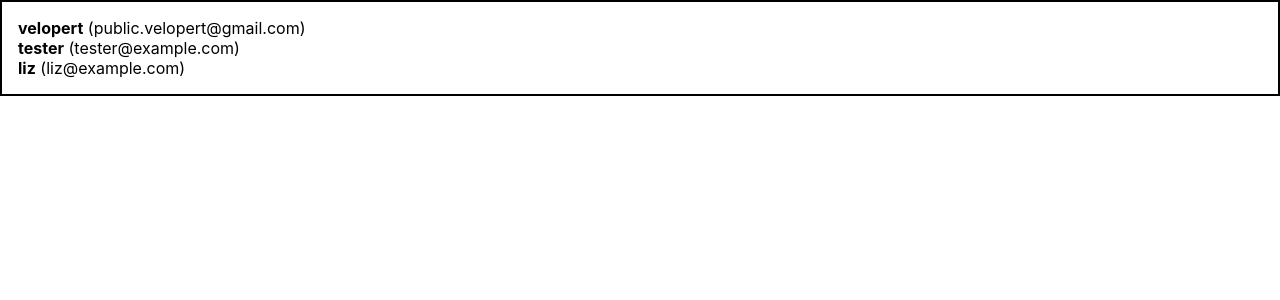
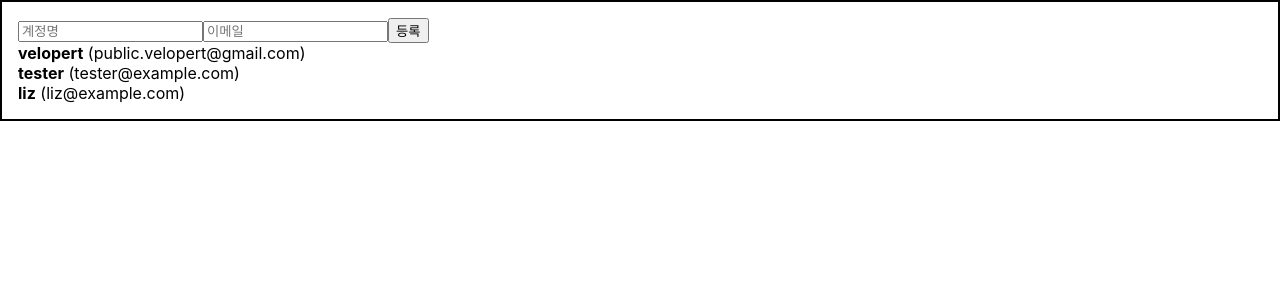
Before and after one commit to InJoon-L/React-basic, a React (Create React App) app: page / in a window 1280 px wide. Shown: the top 300 px of the page. Built offline with nearby package versions, Linux system fonts and the light colour scheme.

Commit message:
ts-useRef 이용한 데이터 추가해서 관리하기

```diff
--- a/src/App.tsx
+++ b/src/App.tsx
@@ -1,11 +1,88 @@
+import React, { useRef, useState } from 'react';
 import './App.css';
 import Wrapper from './components/Wrapper';
 import UserList from './components/UserList';
+import CreateUser from './components/CreateUser';
+
+export type userListType = {
+	id: number;
+	username: string;
+	email: string;
+};
+
+export interface inputsType {
+  username: string;
+  email: string;
+}
+
+export interface onChange {
+  (e: React.ChangeEvent<HTMLInputElement>): void;
+}
+
+export interface onCreate {
+  (): void;
+}
 
 const App = (): JSX.Element => {
+  const [inputs, setInputs] = useState<inputsType>({
+    username: '',
+    email: ''
+  });
+
+  const [users, setUsers] = useState<userListType[]>([
+		{
+			id: 1,
+			username: 'velopert',
+			email: 'public.velopert@gmail.com'
+		},
+		{
+			id: 2,
+			username: 'tester',
+			email: 'tester@example.com'
+		},
+		{
+			id: 3,
+			username: 'liz',
+			email: 'liz@example.com'
+		}
+  ]);
+
+  const onChange = (e: React.ChangeEvent<HTMLInputElement>): void => {
+    const { name, value } = e.target;
+
+    setInputs({
+      ...inputs,
+      [name]: value
+    });
+  };
+
+  const nextId = useRef<number>(4);
+
+  const onCreate = (): void => {
+    const user: userListType = {
+      id: nextId.current,
+      username: inputs.username,
+      email: inputs.email
+    };
+
+    setUsers([...users, user]);
+
+    setInputs({
+      username: '',
+      email: ''
+    });
+
+    nextId.current += 1;
+  };
+
   return (
     <Wrapper>
-      <UserList />
+      <CreateUser
+        inputs={inputs}
+        onChange={onChange}
+        onCreate={onCreate}
+      />
+      <UserList users={users}/>
     </Wrapper>
   );
 }
--- /dev/null
+++ b/src/components/CreateUser.tsx
@@ -0,0 +1,32 @@
+import React from 'react'
+import { inputsType, onChange, onCreate } from '../App'
+
+interface createUserProps {
+	inputs: inputsType;
+	onChange: onChange;
+	onCreate: onCreate;
+}
+
+const CreateUser = ({ inputs, onChange, onCreate }: createUserProps) => {
+	return (
+		<div>
+			<input
+				name='username'
+				placeholder='계정명'
+				onChange={onChange}
+				value={inputs.username}
+				type="text"
+			/>
+			<input
+				name='email'
+				placeholder='이메일'
+				onChange={onChange}
+				value={inputs.email}
+				type="text"
+			/>
+			<button onClick={onCreate}>등록</button>
+		</div>
+	)
+}
+
+export default CreateUser
--- a/src/components/InputSample.tsx
+++ b/src/components/InputSample.tsx
@@ -15,7 +15,7 @@ const InputSample = (): JSX.Element => {
 
 	const { name, nickname } = text; // 비구조화 할당을 통해 값 추출
 
-	const onChange = (e: React.ChangeEvent<HTMLInputElement>) => {
+	const onChange = (e: React.ChangeEvent<HTMLInputElement>): void => {
 		const { value, name } = e.target; // 우선 e.target에서 name과 value를 추출
 
 		setText({
@@ -24,7 +24,7 @@ const InputSample = (): JSX.Element => {
 		});
 	}
 
-	const onReset = () => {
+	const onReset = (): void => {
 		setText({
 			name: '',
 			nickname: ''
--- a/src/components/User.tsx
+++ b/src/components/User.tsx
@@ -1,9 +1,9 @@
 import React from 'react'
-import { userListType } from './UserList'
+import { userListType } from '../App';
 
 type userType = {
 	user: userListType;
-}
+};
 
 const User = ({ user }: userType): JSX.Element => {
 	return (
--- a/src/components/UserList.tsx
+++ b/src/components/UserList.tsx
@@ -1,30 +1,12 @@
 import React from 'react'
+import { userListType } from '../App';
 import User from './User';
 
-export type userListType = {
-	id: number;
-	username: string;
-	email: string;
-}
+type users = {
+	users: userListType[];
+};
 
-const UserList = (): JSX.Element => {
-	const users: userListType[] = [
-		{
-			id: 1,
-			username: 'velopert',
-			email: 'public.velopert@gmail.com'
-		},
-		{
-			id: 2,
-			username: 'tester',
-			email: 'tester@example.com'
-		},
-		{
-			id: 3,
-			username: 'liz',
-			email: 'liz@example.com'
-		}
-	]
+const UserList = ({ users }: users): JSX.Element => {
 	return (
 		<div>
 			{users.map((user: userListType) => (
```
